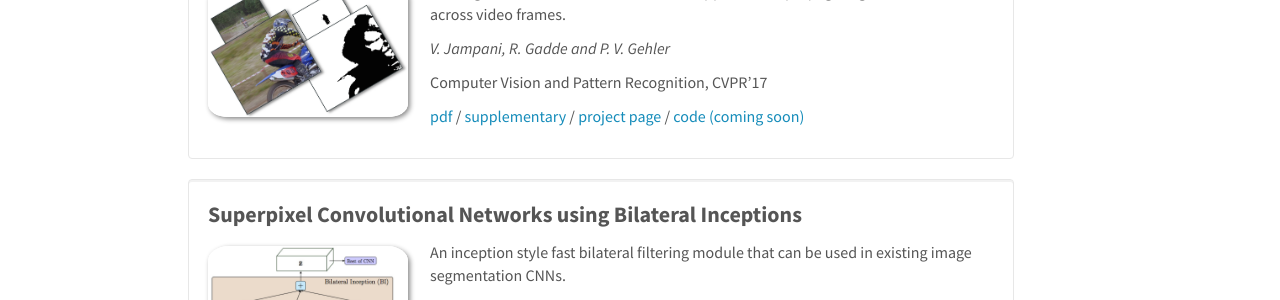
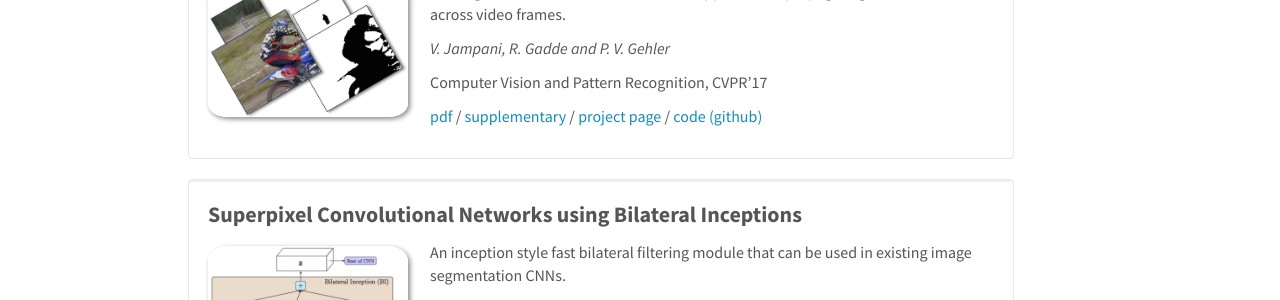
Before and after one commit to varunjampani/varunjampani.github.io, a Jekyll site: the page built from _pages/home.md, in a window 1280 px wide and 900 px high, scrolled down 807 px. Shown: the part 154-454 px from the top of the window. Built offline with Jekyll 4.4.1, drawn with Linux system fonts in a browser that asks for light colours; nearby versions of some CDN libraries.

Commit message:
vpn code in publist

```diff
--- a/_data/publist.yml
+++ b/_data/publist.yml
@@ -28,8 +28,8 @@
     url: http://varunjampani.github.io/vpn
     display: project page
   link4:
-    url: http://varunjampani.github.io/
-    display: code (coming soon)
+    url: https://github.com/varunjampani/video_prop_networks
+    display: code (github)
 
 
 - title: Superpixel Convolutional Networks using Bilateral Inceptions
```
